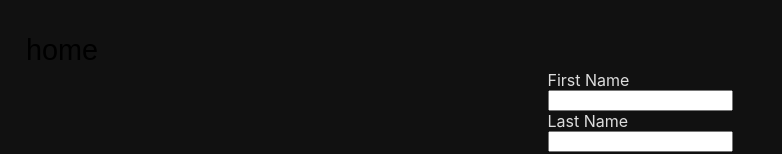
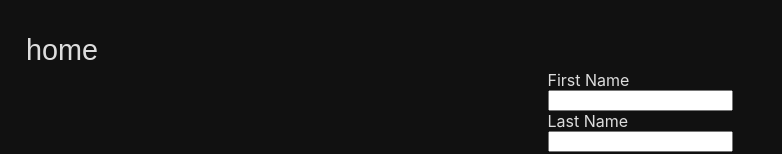
Before and after one commit to joecaro/portfolio, a Next.js app: page /contact in a window 1280 px wide. Shown: the top 154 px of the page, without its empty margins (0-782 px from the left). Built offline with nearby package versions, Linux system fonts and the light colour scheme.

Commit message:
added theme to header component

```diff
--- a/components/Header.js
+++ b/components/Header.js
@@ -24,9 +24,7 @@ export default function Header() {
   return (
     <div style={headerStyles}>
       {router.pathname !== "/" && (
-        <ButtonLink
-          isDarkMode={theme === themes.dark}
-          onClick={() => handleRedirect(router, "/")}>
+        <ButtonLink theme={theme} onClick={() => handleRedirect(router, "/")}>
           home
         </ButtonLink>
       )}
```
